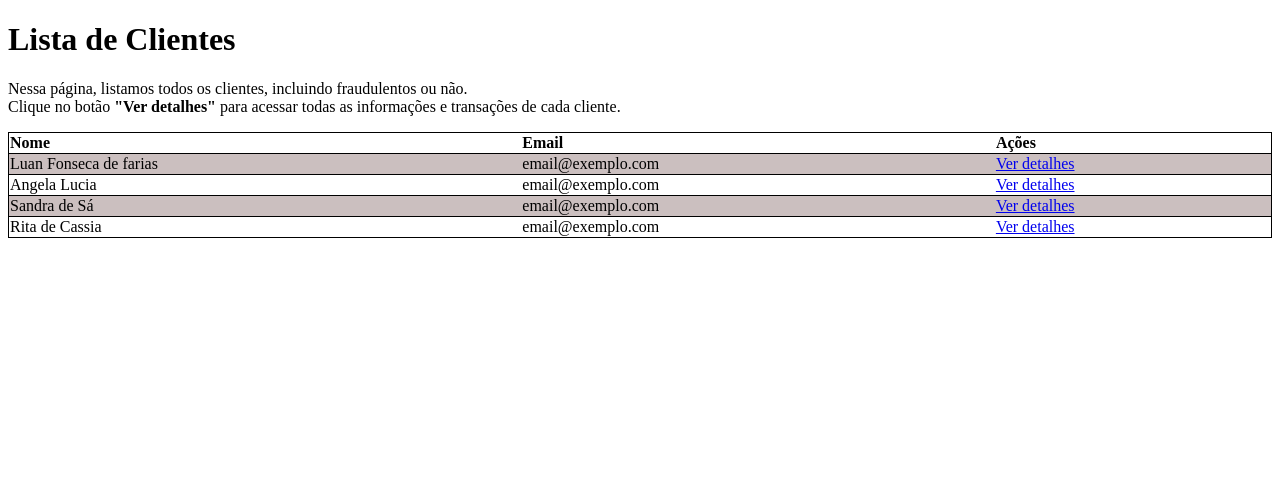
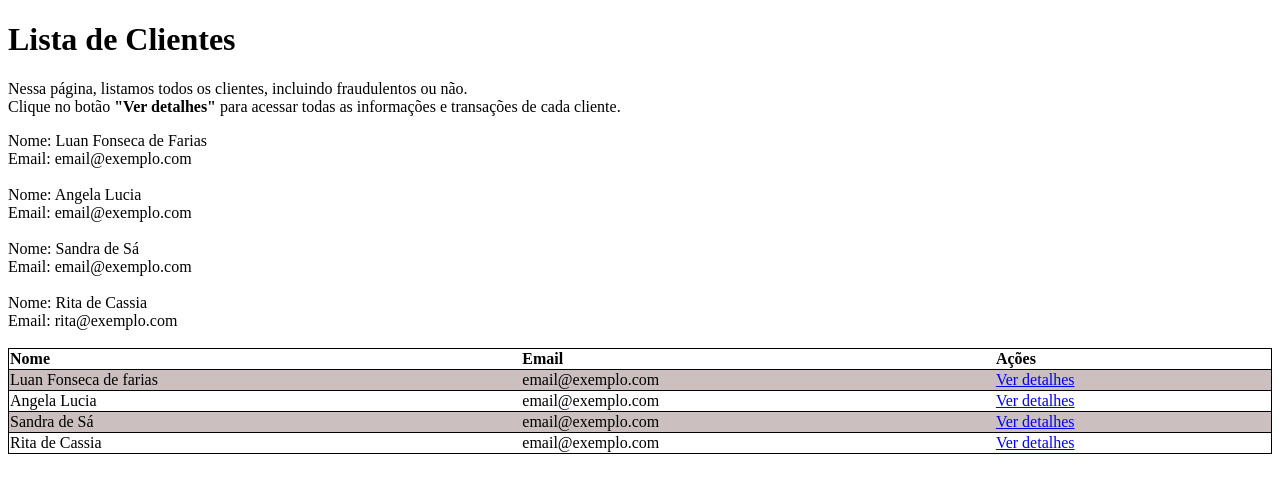
Before and after one commit to anjinha-oliveira/analise-de-fraudes, a Flask app: page / in a window 1280 px wide. Shown: the top 493 px of the page. Run offline with Flask 2, Linux system fonts and the light colour scheme.

Commit message:
Carregando os dados Clientes na Página de Clientes

```diff
--- a/app.py
+++ b/app.py
@@ -5,7 +5,26 @@ app = Flask(__name__)
 
 @app.route("/")
 def pagina_de_clientes():
-    return render_template('clientes.html')
+
+    clientes = [
+        {
+            'nome': 'Luan Fonseca de Farias',
+            'email': 'email@exemplo.com'
+        },
+        {
+            'nome': 'Angela Lucia',
+            'email': 'email@exemplo.com'
+        },
+        {
+            'nome': 'Sandra de Sá',
+            'email': 'email@exemplo.com'
+        },
+        {
+            'nome': 'Rita de Cassia',
+            'email': 'rita@exemplo.com'
+        }
+    ]
+    return render_template('clientes.html', clientes=clientes)
 
 @app.route("/transacoes")
 def pagina_de_transacoes():
--- a/templates/clientes.html
+++ b/templates/clientes.html
@@ -26,6 +26,12 @@
         Nessa página, listamos todos os clientes, incluindo fraudulentos ou não.<br>
         Clique no botão <b>"Ver detalhes"</b> para acessar todas as informações e transações de cada cliente.
         </p>
+        {% for cliente in clientes %}
+            Nome: {{ cliente.nome }}
+            <br/>
+            Email: {{ cliente.email }}
+            <br/><br/>
+        {% endfor %}
         <table >
             <tr>
                 <th>Nome</th>
```
